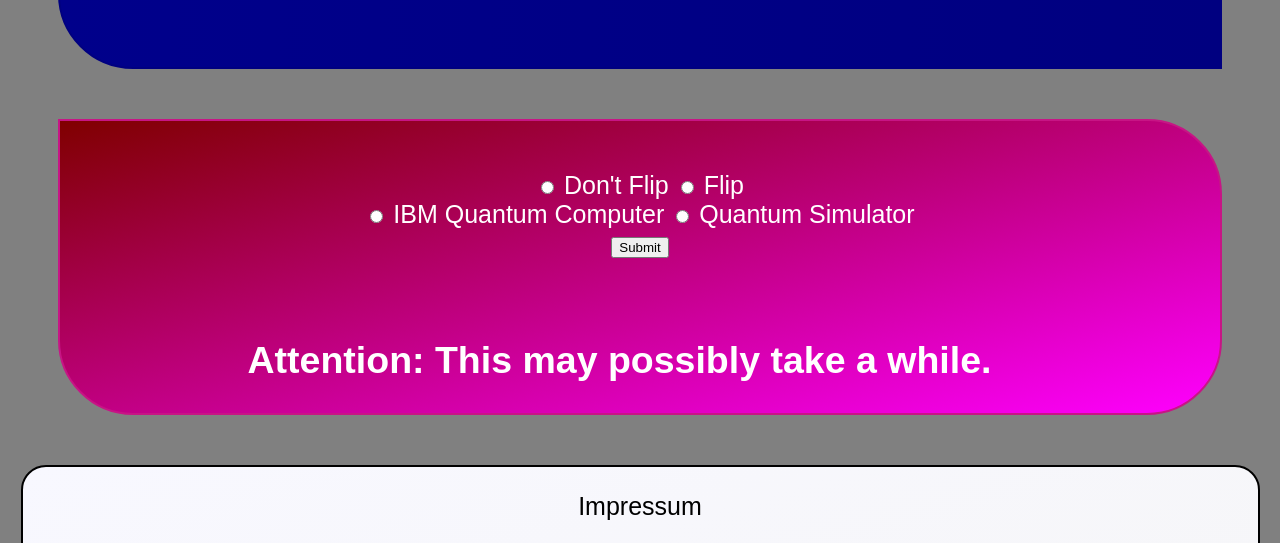
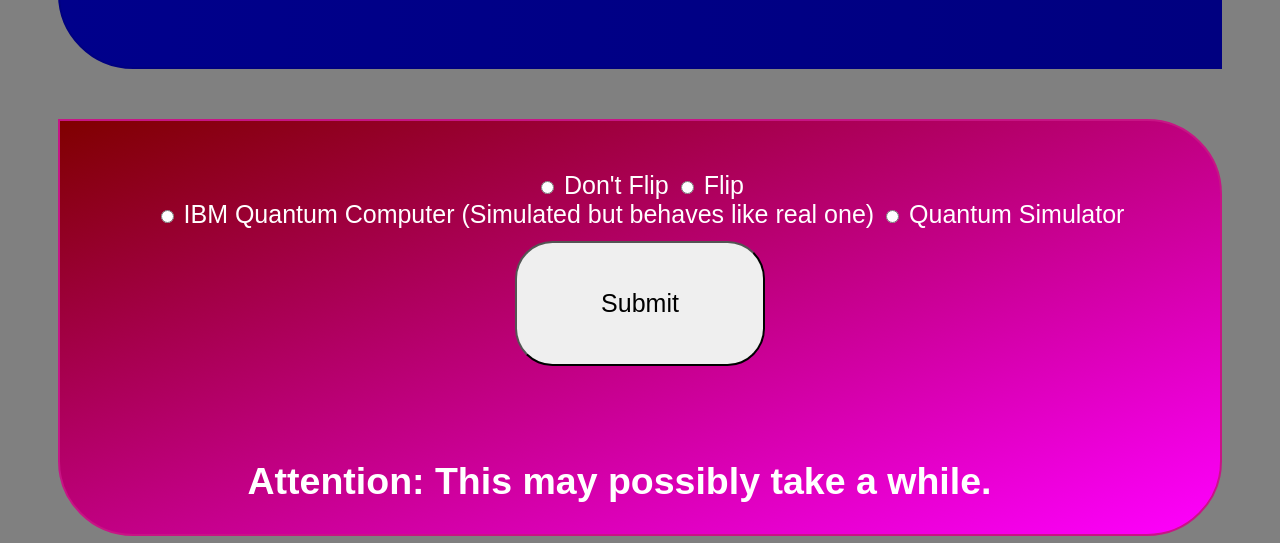
Before and after one commit to umgefahren/quantumflask, a Flask app: template templates/quantum_computer.html in a window 1280 px wide. Shown: the part 1302-1845 px from the top of the page. Run offline with Flask 2, Linux system fonts and the light colour scheme; the template is opened without the code that fills it, so the values that code supplies are empty.

Commit message:
Changed to simulated quantum computer (with noise)

```diff
--- a/app.py
+++ b/app.py
@@ -8,6 +8,7 @@ from qiskit import ClassicalRegister, QuantumCircuit, QuantumRegister
 from qiskit import execute, BasicAer, IBMQ
 import qiskit
 from qiskit.tools.visualization import plot_histogram
+from qiskit.test.mock import FakeVigo
 
 app = Flask(__name__, static_url_path="")
 app.secret_key = b"eudjenasjeenendje"
@@ -58,6 +59,7 @@ def quantum_computer():
         qc.h(q[0])
         qc.measure(q, c)
         if request.form["BackendDecision"] == "IBMQ":
+            '''
             try:
                 provider = IBMQ.enable_account(environ["TOKEN"])
             except Exception as e:
@@ -75,15 +77,13 @@ def quantum_computer():
                 provider.backend.ibmq_santiago
             ]
             backend = qiskit.providers.ibmq.least_busy(backend_list)
+            '''
+            backend = FakeVigo()
         else:
             backend = BasicAer.get_backend("qasm_simulator")
         print(backend)
 
         job = execute(qc, backend, shots=200)
-        id = job.job_id()
-
-        if request.form["BackendDecision"] == "IBMQ":
-            return render_template("rediriction.html", url="https://quantum-computing.ibm.com/jobs/{}".format(id))
 
         result = job.result()
         counts = result.get_counts(qc)
--- a/static/quantum_computer.css
+++ b/static/quantum_computer.css
@@ -36,3 +36,11 @@
 .ResultExplanation {
     margin: 1em;
 }
+
+.SubmitButton {
+    width: 10em;
+    height: 5em;
+    margin: 0.5em;
+    border-radius: 1.5em 1.5em 1.5em 1.5em;
+    font-size: 1em;
+}
--- a/templates/quantum_computer.html
+++ b/templates/quantum_computer.html
@@ -31,10 +31,10 @@
         <input type="radio" id="Flip" name="FlipDecision" value="Flip">
         <label for="Flip">Flip</label><br>
         <input type="radio" id="IBMQ" name="BackendDecision" value="IBMQ">
-        <label for="IBMQ">IBM Quantum Computer</label>
+        <label for="IBMQ">IBM Quantum Computer (Simulated but behaves like real one)</label>
         <input type="radio" id="Simulator" name="BackendDecision" value="Simulator">
         <label for="Simulator">Quantum Simulator</label><br>
-        <input type="submit" value="Submit">
+        <input type="submit" value="Submit" class="SubmitButton">
     </form>
     <h2 style="margin-left: 5em;">Attention: This may possibly take a while.</h2>
 </div>
```
Also changed, not shown: static/images/diagram.png.
